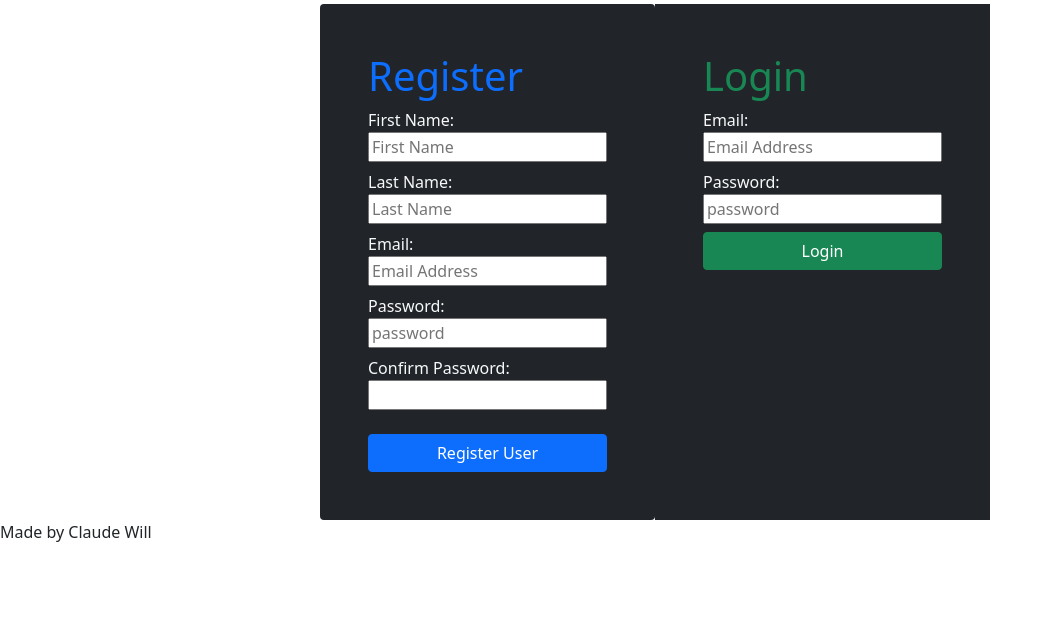
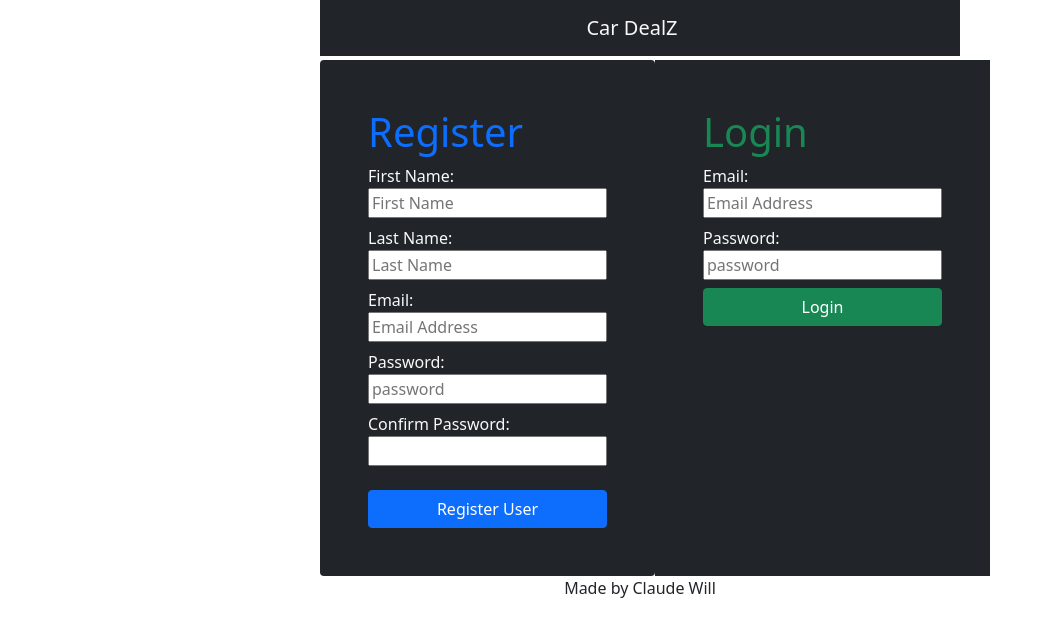
Before and after one commit to claudewill1/exam2, a Flask app: page / in a window 1280 px wide. Shown: the top 637 px of the page, without its empty margins (0-1052 px from the left). Run offline with Flask 2, Linux system fonts and the light colour scheme.

Commit message:
changes made to index.html view

```diff
--- a/flask_app/templates/index.html
+++ b/flask_app/templates/index.html
@@ -9,8 +9,10 @@
     <title>Car Dealz</title>
 </head>
 <body>
-    <header>
-
+    <header class="d-flex justify-content-center">
+        <nav class="navbar navbar-expand-lg navbar-dark bg-dark w-50 ml-25 mr-25 d-flex justify-content-center">
+            <a class="navbar-brand text-light" href="#">Car DealZ</a>
+        </nav>
     </header>
     <main>
         <div style="margin-right: 25%; margin-left: 25%;" class="w-50 bg-danger justify-content-center align-text-center">
@@ -73,7 +75,7 @@
 
         </div>
     </main>
-    <footer>
+    <footer class="d-flex justify-content-center">
         Made by Claude Will
     </footer>
 </body>
```
Also changed, not shown: 1 other file.
